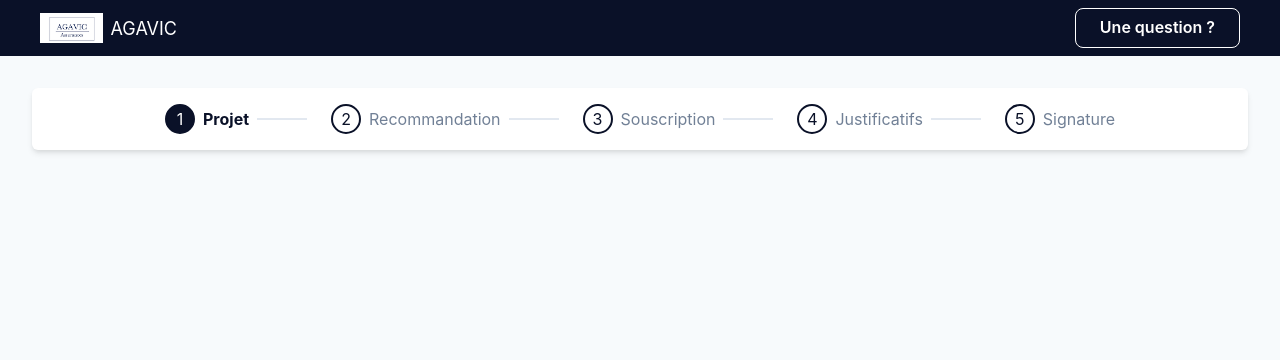
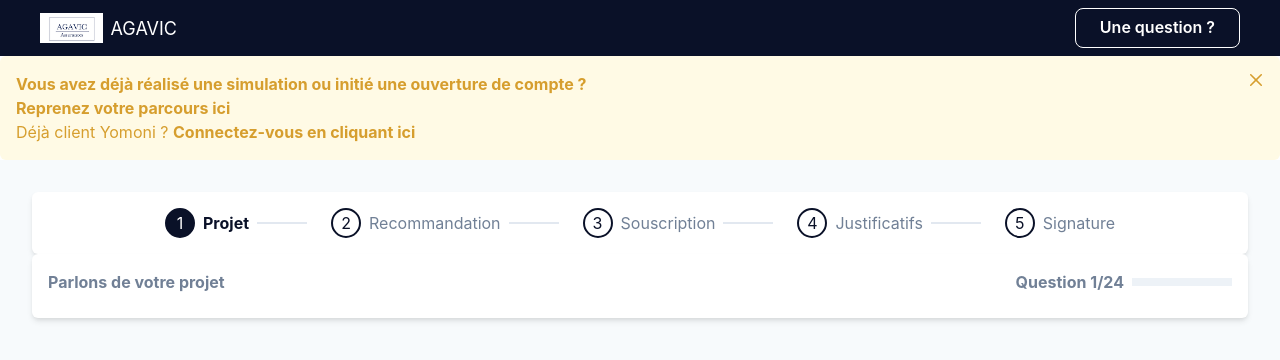
Before and after one commit to spacemen100/agavicform25102024, a React (Create React App) app: page / in a window 1280 px wide. Shown: the top 360 px of the page. Built offline with nearby package versions, Linux system fonts and the light colour scheme.

Commit message:
cxxxxxxxxxxxx

```diff
--- a/src/App.tsx
+++ b/src/App.tsx
@@ -1,7 +1,9 @@
 import React from 'react';
 import { ChakraProvider, extendTheme, Box } from '@chakra-ui/react';
 import Stepper from './components/Stepper';
+import SubStepCounter from './components/SubStepCounter';
 import Header from './components/Header';
+import Banner from './components/Banner';
 
 const theme = extendTheme({
   colors: {
@@ -11,6 +13,7 @@ const theme = extendTheme({
       500: '#718096',
     },
     white: '#FFFFFF',
+    orange: '#FF8C00',
   },
 });
 
@@ -24,13 +27,16 @@ const steps = [
 
 const App: React.FC = () => {
   const currentStep = 1; // Example: the current step is "Projet"
+  const currentSubStep = 1; // Example: current sub-step
+  const totalSubSteps = 24; // Example: total number of sub-steps
 
   return (
     <ChakraProvider theme={theme}>
-      <Header/>
+      <Header />
+      <Banner />
       <Box padding="8" bg="gray.50" minH="100vh">
         <Stepper currentStep={currentStep} steps={steps} />
-        {/* Other components */}
+        <SubStepCounter currentSubStep={currentSubStep} totalSubSteps={totalSubSteps} />
       </Box>
     </ChakraProvider>
   );
--- /dev/null
+++ b/src/components/Banner.tsx
@@ -0,0 +1,20 @@
+import React from 'react';
+import { Alert, AlertIcon, AlertTitle, AlertDescription, CloseButton, Box, Link } from '@chakra-ui/react';
+
+const Banner: React.FC = () => {
+  return (
+    <Alert status="warning" bg="#FFFAE5" color="#D69E2E" borderRadius="md" padding="4">
+      <Box flex="1">
+        <AlertTitle>Vous avez déjà réalisé une simulation ou initié une ouverture de compte ?</AlertTitle>
+        <AlertDescription>
+          <Link href="#" color="#D69E2E" fontWeight="bold">Reprenez votre parcours ici</Link>
+          <br />
+          Déjà client Yomoni ? <Link href="#" color="#D69E2E" fontWeight="bold">Connectez-vous en cliquant ici</Link>
+        </AlertDescription>
+      </Box>
+      <CloseButton position="absolute" right="8px" top="8px" color="#D69E2E" />
+    </Alert>
+  );
+};
+
+export default Banner;
```
